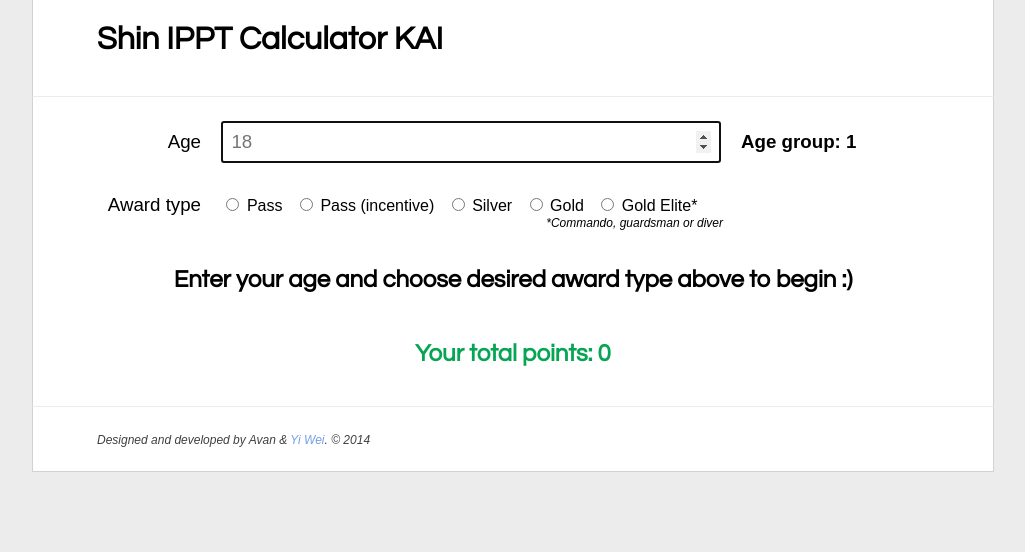
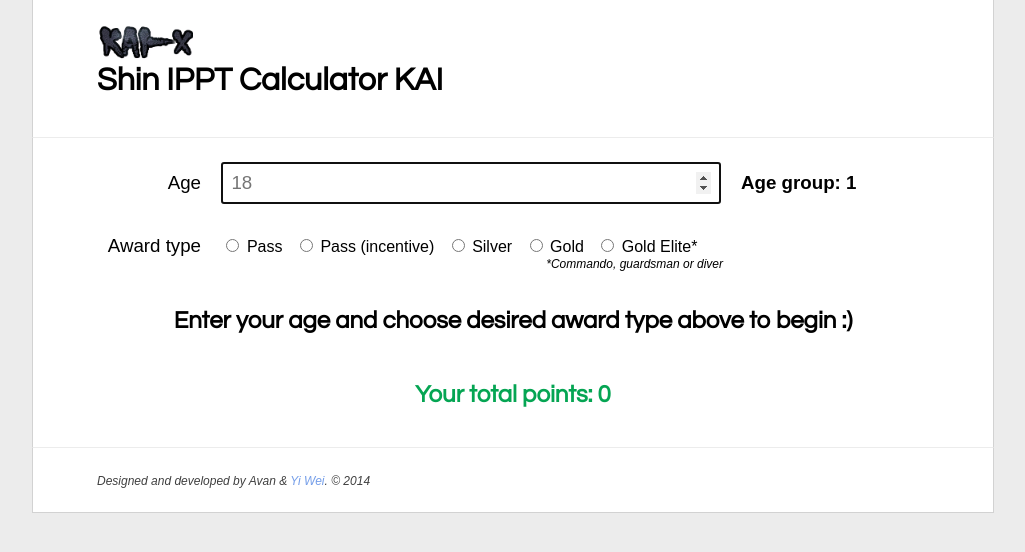
Before and after one commit to ywting/IPPT_calculator_public, a plain HTML site: page index.html in a window 1280 px wide. Shown: the whole page, without its empty margins (127-1152 px from the left). Drawn offline with nearby package versions, Linux system fonts and the light colour scheme.

Commit message:
Added brand logo and favicon

```diff
--- a/index.html
+++ b/index.html
@@ -8,12 +8,15 @@
 
     <title>Shin IPPT Calculator KAI</title>
 
+    <link rel="shortcut icon" href="img/favicon.png" type="image/x-icon">
+    <link rel="icon" href="img/favicon.png" type="image/x-icon">
+
     <link rel="stylesheet" href="https://cdnjs.cloudflare.com/ajax/libs/meyer-reset/2.0/reset.css"/>
     <link rel="stylesheet" href="css/style_min.css"/>
 </head>
 <body>
     <header>
-        <h1>Shin IPPT Calculator KAI</h1>
+        <img id="brand" src="img/brand.png" width="100px" alt=""/><h1>Shin IPPT Calculator KAI</h1>
     </header>
 
     <main>
```
Also changed, not shown: img/brand.png (added), img/favicon.png (added).
